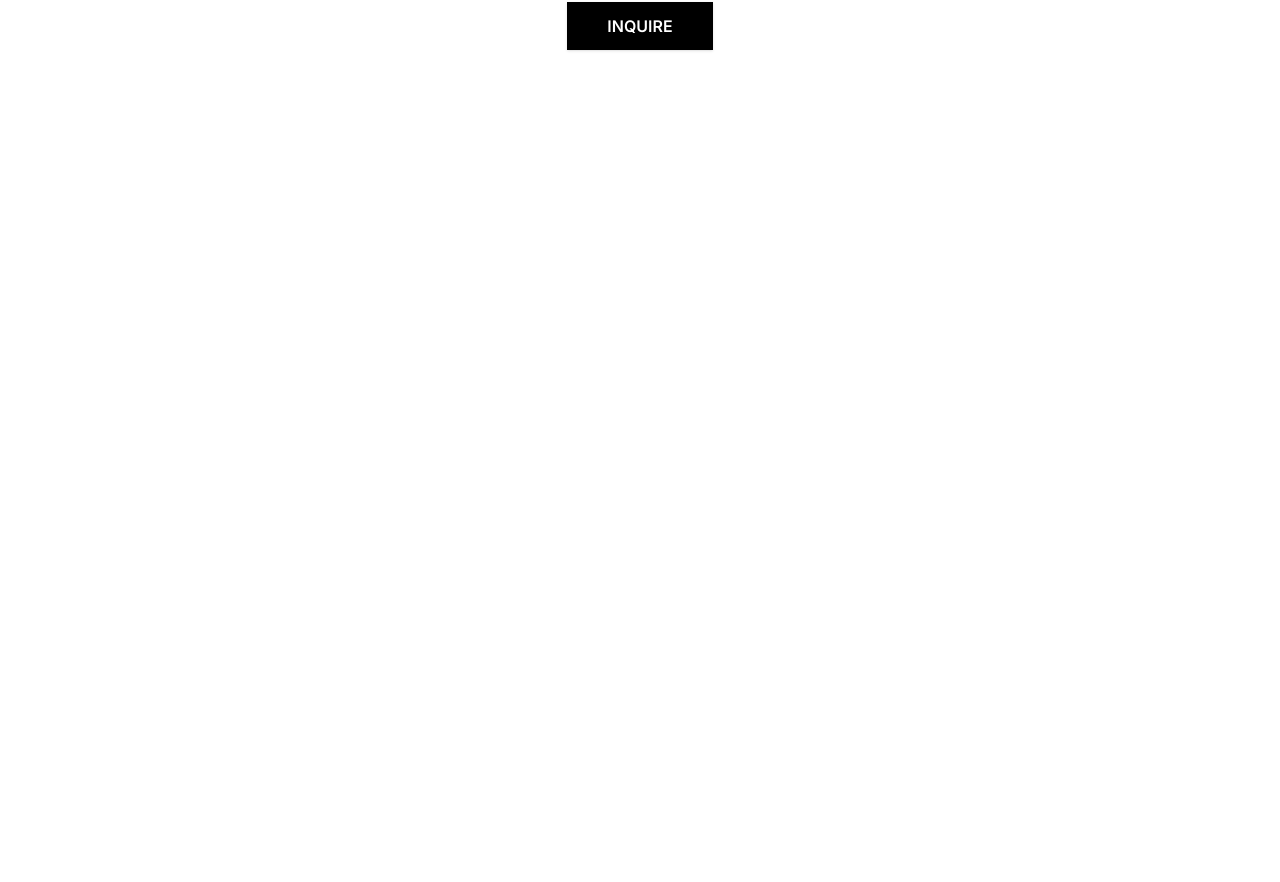
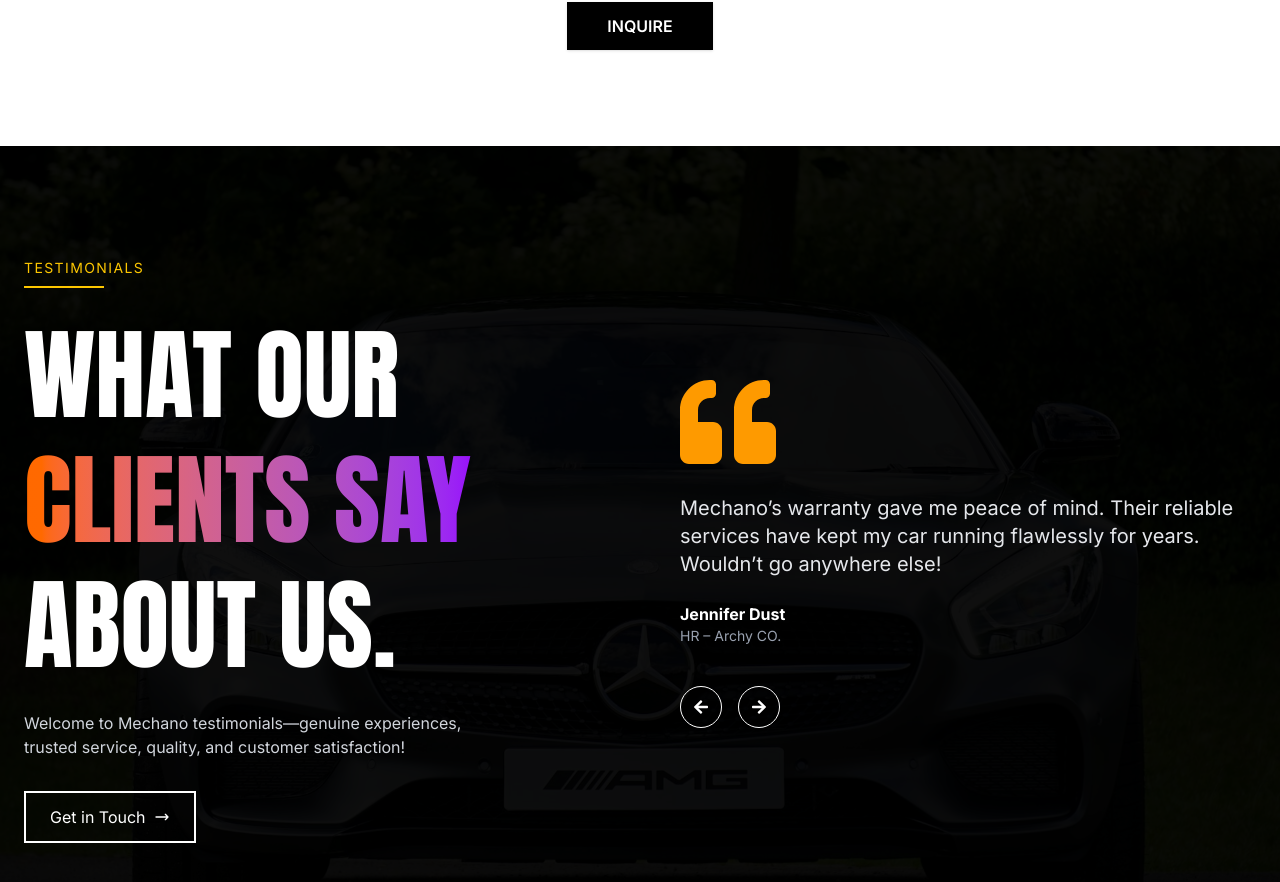
Before and after one commit to CAPELLAX02/car-coat-v2, a Next.js app: page / in a window 1280 px wide. Shown: the part 3046-3928 px from the top of the page. Before the commit the page ends 3192 px from the top, so only its background shows below. Built offline with nearby package versions, Linux system fonts and the light colour scheme.

Commit message:
Implement the Testimonials components to the home page.

```diff
--- a/app/page.tsx
+++ b/app/page.tsx
@@ -3,6 +3,7 @@ import OurServicesIntro from "@/components/OurServicesIntro";
 import ServicesGrid from "@/components/ServiceGrid";
 import ImageSection from "@/components/ImageSection";
 import WarrantyCheck from "@/components/WarrantyCheck";
+import Testimonials from "@/components/Testimonials";
 
 export default function HomePage() {
   return (
@@ -12,6 +13,7 @@ export default function HomePage() {
         <ServicesGrid />
         <ImageSection />
         <WarrantyCheck />
+        <Testimonials />
       </>
   );
 }
--- /dev/null
+++ b/components/Testimonials.tsx
@@ -0,0 +1,134 @@
+'use client';
+
+import { useState } from 'react';
+import { motion, AnimatePresence } from 'framer-motion';
+import { FaQuoteLeft, FaArrowLeft, FaArrowRight } from 'react-icons/fa';
+
+const testimonials = [
+    {
+        text: "Mechano’s warranty gave me peace of mind. Their reliable services have kept my car running flawlessly for years. Wouldn’t go anywhere else!",
+        author: 'Jennifer Dust',
+        role: 'HR – Archy CO.',
+    },
+    {
+        text: "Incredible attention to detail and top-notch support. Mechano’s team made me feel confident in every repair.",
+        author: 'Leo Marshall',
+        role: 'Fleet Manager',
+    },
+    {
+        text: "Fast, reliable, and professional. It’s refreshing to work with a company that actually delivers on its promises.",
+        author: 'Sandra Klein',
+        role: 'Project Engineer',
+    },
+];
+
+export default function Testimonials() {
+    const [index, setIndex] = useState(0);
+
+    const prevTestimonial = () => {
+        setIndex((prev) => (prev === 0 ? testimonials.length - 1 : prev - 1));
+    };
+
+    const nextTestimonial = () => {
+        setIndex((prev) => (prev === testimonials.length - 1 ? 0 : prev + 1));
+    };
+
+    return (
+        <section className="relative w-full py-28 bg-black text-white overflow-hidden">
+            {/* Background Image with Overlay */}
+            <div className="absolute inset-0 z-0">
+                <img
+                    src="/assets/hero-2.jpg"
+                    alt="Garage background"
+                    className="w-full h-full object-cover opacity-20"
+                />
+                <div className="absolute inset-0 bg-black/70" />
+            </div>
+
+            <div className="relative z-10 max-w-7xl mx-auto px-6 flex flex-col md:flex-row items-center justify-between gap-12">
+                {/* Left Text Area */}
+                <motion.div
+                    initial={{ opacity: 0, x: -60 }}
+                    whileInView={{ opacity: 1, x: 0 }}
+                    transition={{ duration: 0.6 }}
+                    className="flex-1"
+                >
+                    <h5 className="uppercase tracking-widest text-yellow-400 text-sm mb-2">
+                        TESTIMONIALS
+                    </h5>
+                    <div className="h-[2px] w-20 bg-yellow-400 mb-6"></div>
+
+                    <h1 className="text-4xl md:text-5xl font-display font-extrabold leading-tight">
+                        WHAT OUR<br /> <span className="bg-gradient-to-r from-orange-500 to-purple-600 text-transparent bg-clip-text">
+              CLIENTS SAY
+            </span><br /> ABOUT US.
+                    </h1>
+                    <p className="mt-6 text-gray-300 max-w-md">
+                        Welcome to Mechano testimonials—genuine experiences, trusted service,
+                        quality, and customer satisfaction!
+                    </p>
+
+                    <a
+                        href="/contact"
+                        className="mt-8 inline-flex items-center gap-2 px-6 py-3 border-2 border-white text-white hover:bg-white hover:text-black transition"
+                    >
+                        Get in Touch
+                        <svg
+                            xmlns="http://www.w3.org/2000/svg"
+                            className="h-4 w-4"
+                            fill="none"
+                            viewBox="0 0 24 24"
+                            stroke="currentColor"
+                        >
+                            <path strokeLinecap="round" strokeLinejoin="round" strokeWidth="2" d="M17 8l4 4m0 0l-4 4m4-4H3" />
+                        </svg>
+                    </a>
+                </motion.div>
+
+                {/* Right Testimonial Area */}
+                <motion.div
+                    initial={{ opacity: 0, x: 60 }}
+                    whileInView={{ opacity: 1, x: 0 }}
+                    transition={{ duration: 0.6 }}
+                    className="flex-1 max-w-xl"
+                >
+                    <div className="text-6xl md:text-8xl text-amber-500 mb-6">
+                        <FaQuoteLeft />
+                    </div>
+
+                    <AnimatePresence mode="wait">
+                        <motion.div
+                            key={index}
+                            initial={{ opacity: 0, y: 20 }}
+                            animate={{ opacity: 1, y: 0 }}
+                            exit={{ opacity: 0, y: -20 }}
+                            transition={{ duration: 0.5 }}
+                        >
+                            <p className="text-lg md:text-xl text-gray-200">
+                                {testimonials[index].text}
+                            </p>
+                            <p className="mt-6 font-bold text-white">{testimonials[index].author}</p>
+                            <p className="text-sm text-gray-400">{testimonials[index].role}</p>
+                        </motion.div>
+                    </AnimatePresence>
+
+                    {/* Navigation Arrows */}
+                    <div className="mt-10 flex items-center gap-4">
+                        <button
+                            onClick={prevTestimonial}
+                            className="p-3 border border-white rounded-full hover:bg-white/10 transition-all duration-300 group"
+                        >
+                            <FaArrowLeft className="text-white group-hover:scale-x-125 group-hover:w-18  transition-all duration-300 cursor-pointer" />
+                        </button>
+                        <button
+                            onClick={nextTestimonial}
+                            className="p-3 border border-white rounded-full hover:bg-white/10 transition-all duration-300 group"
+                        >
+                            <FaArrowRight className="text-white group-hover:scale-x-125 group-hover:w-18  transition-all duration-300 cursor-pointer" />
+                        </button>
+                    </div>
+                </motion.div>
+            </div>
+        </section>
+    );
+}
--- a/package.json
+++ b/package.json
@@ -16,6 +16,7 @@
     "next": "15.3.5",
     "react": "^19.0.0",
     "react-dom": "^19.0.0",
+    "react-icons": "^5.5.0",
     "rellax": "^1.12.1",
     "swiper": "^11.2.10"
   },
```
Also changed, not shown: 1 other file (tests, documents, lock files or other folders).
